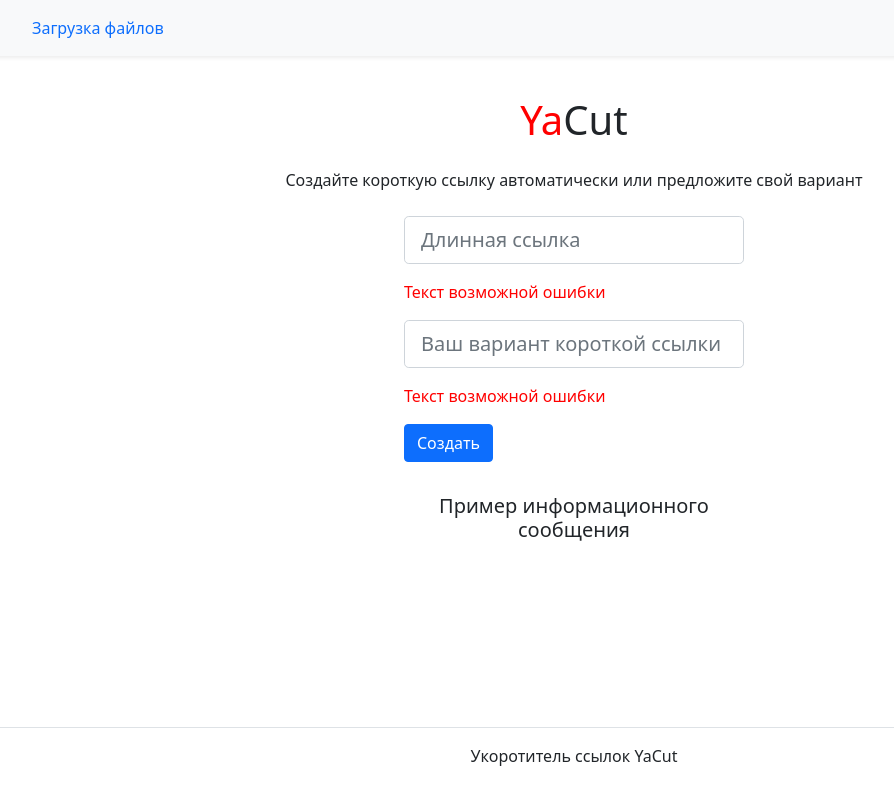
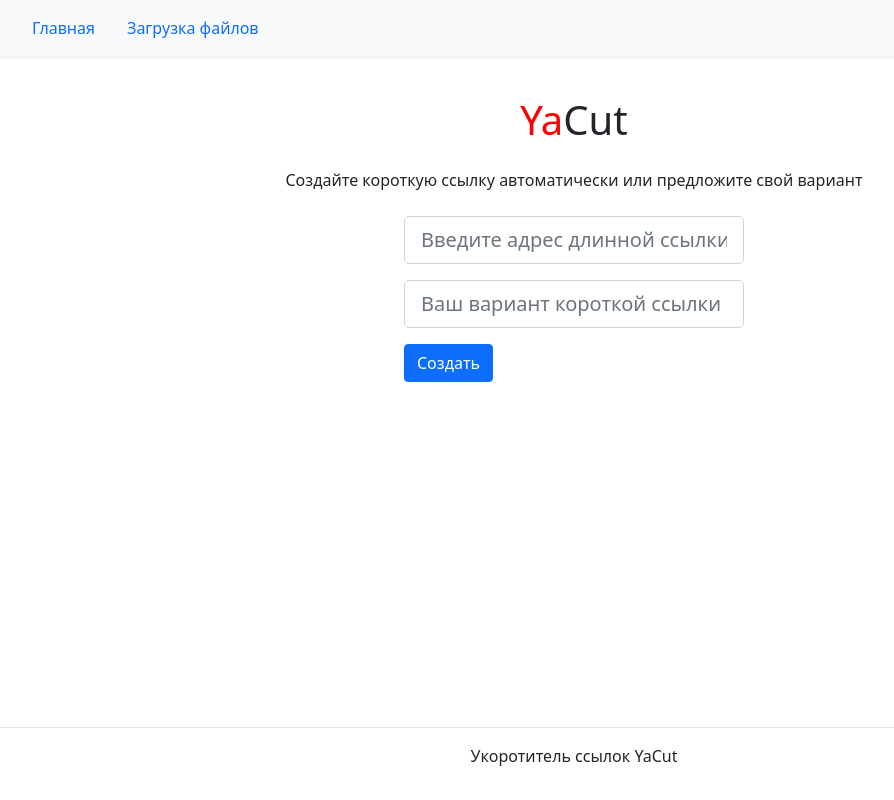
Before and after one commit to AlinaGay/async-yacut, a Flask app: page / in a window 1280 px wide. Shown: the whole page, without its empty margins (66-960 px from the left). Run offline with Flask 3, Linux system fonts and the light colour scheme; some libraries are stand-ins or nearby versions.

Commit message:
Add changes to templates

```diff
--- a/yacut/templates/header.html
+++ b/yacut/templates/header.html
@@ -7,7 +7,11 @@
         </div>
         <div class="collapse navbar-collapse" id="navbarNav">
           <ul class="nav nav-pills">
-
+            <li class="nav-item">
+              <a class="nav-link" href="{{ url_for('link_cut_view') }}">
+                Главная
+              </a>
+            </li>
             <li class="nav-item">
               <a class="nav-link" href="{{ url_for('file_upload_view') }}">
                 Загрузка файлов
--- a/yacut/templates/link.html
+++ b/yacut/templates/link.html
@@ -14,21 +14,11 @@
           <div class="col-sm">
           </div>
           <div class="col-sm">
-            <form>
-              <div>
-                <div>
-                  <input type="text" class="form-control form-control-lg py-2 mb-3" id="form-title" name=""
-                    placeholder="Длинная ссылка">
-                  <p><span style="color:red">Текст возможной ошибки</span></p>
-                </div>
-                <div>
-                  <input type="url" class="form-control form-control-lg py-2 mb-3" id="form-link" name=""
-                    placeholder="Ваш вариант короткой ссылки">
-                  <p><span style="color:red">Текст возможной ошибки</span></p>
-                </div>
-
-                <input type="submit" class="btn btn-primary" value="Создать">
-              </div>
+            <form method="POST" novalidate enctype="multipart/form-data">
+              {{ form.csrf_token }}
+              {{ form.original_link(class="form-control form-control-lg py-2 mb-3", placeholder=form.original_link.label.text) }}
+              {{ form.custom_id(class="form-control form-control-lg py-2 mb-3", placeholder=form.custom_id.label.text) }}
+              {{ form.submit(class="btn btn-primary") }}
             </form>
           </div>
           <div class="col-sm">
@@ -38,15 +28,16 @@
 
       <div class="container">
         <div class="row ">
-          <div class="col-sm">
-          </div>
-          <div class="col-sm">
-            <p class="text-center">
-            <h5 class="text-center">Пример информационного сообщения</h5>
-            </p>
-          </div>
-          <div class="col-sm">
-          </div>
+          {% if url %}
+            <div class="col-sm">
+              <p class="text-center">
+                <h5 class="text-center">Ваша новая ссылка готова:</h5>
+              </p>
+              <p class="text-center">
+                <a href="{{ url }}"> {{ url }}</a>
+              </p>
+            </div>
+          {% endif %}
         </div>
       </div>
 
```
Also changed, not shown: yacut/templates/file.html (+17 -17 lines).
